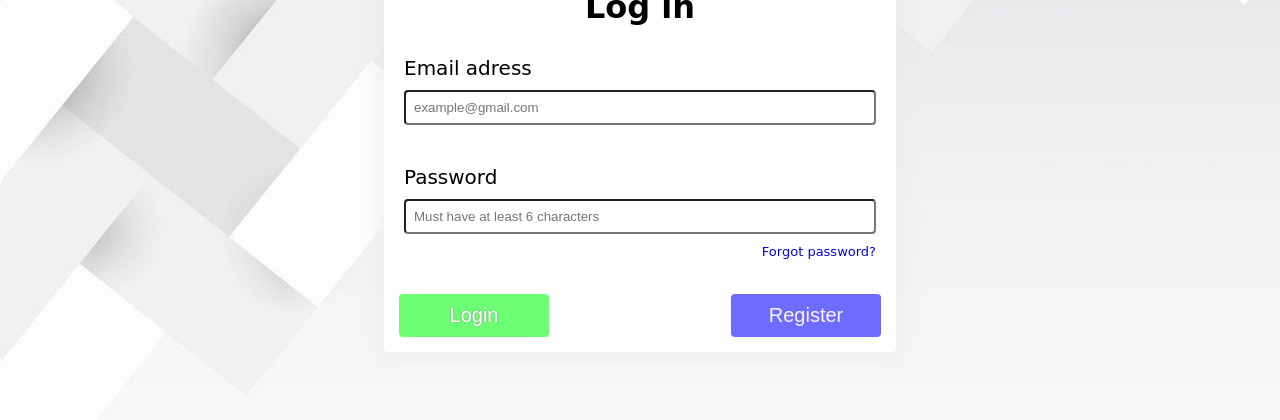
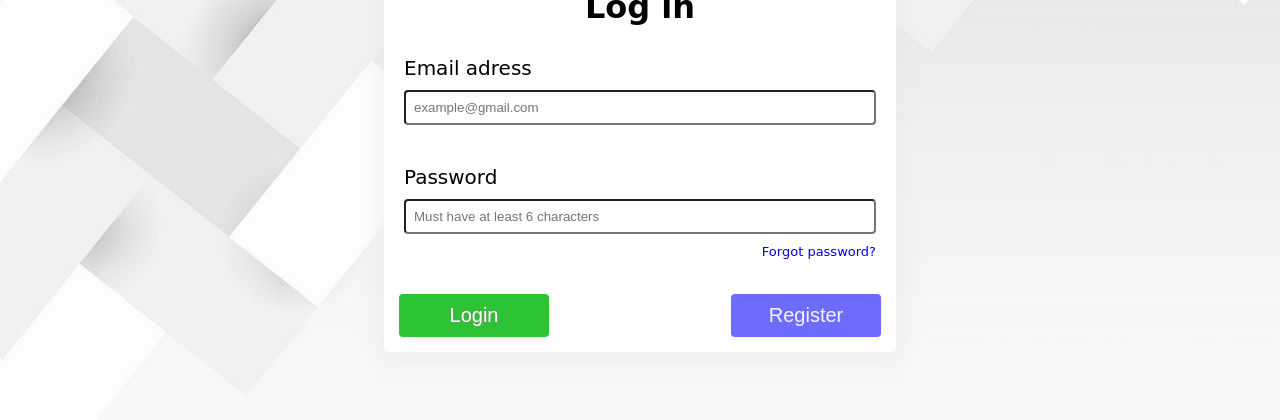
Before and after one commit to leonardusdirkstofbergbotes/Todo-App, a PHP site: page /login.php in a window 1280 px wide. Shown: the part 229-649 px from the top of the page. Run offline with PHP 8.4, Linux system fonts and the light colour scheme; some libraries are stand-ins or nearby versions.

Commit message:
changed the login button color

```diff
--- a/css/styles.css
+++ b/css/styles.css
@@ -120,7 +120,7 @@ h1 {
 
 .loginbut { /* Login button */
     font-size: 20px;
-    background-color: rgb(108, 255, 115);
+    background-color: rgb(46, 194, 53);
     border: none;
     color: white;
     text-shadow: 0px 0px 2px #878787;
```
